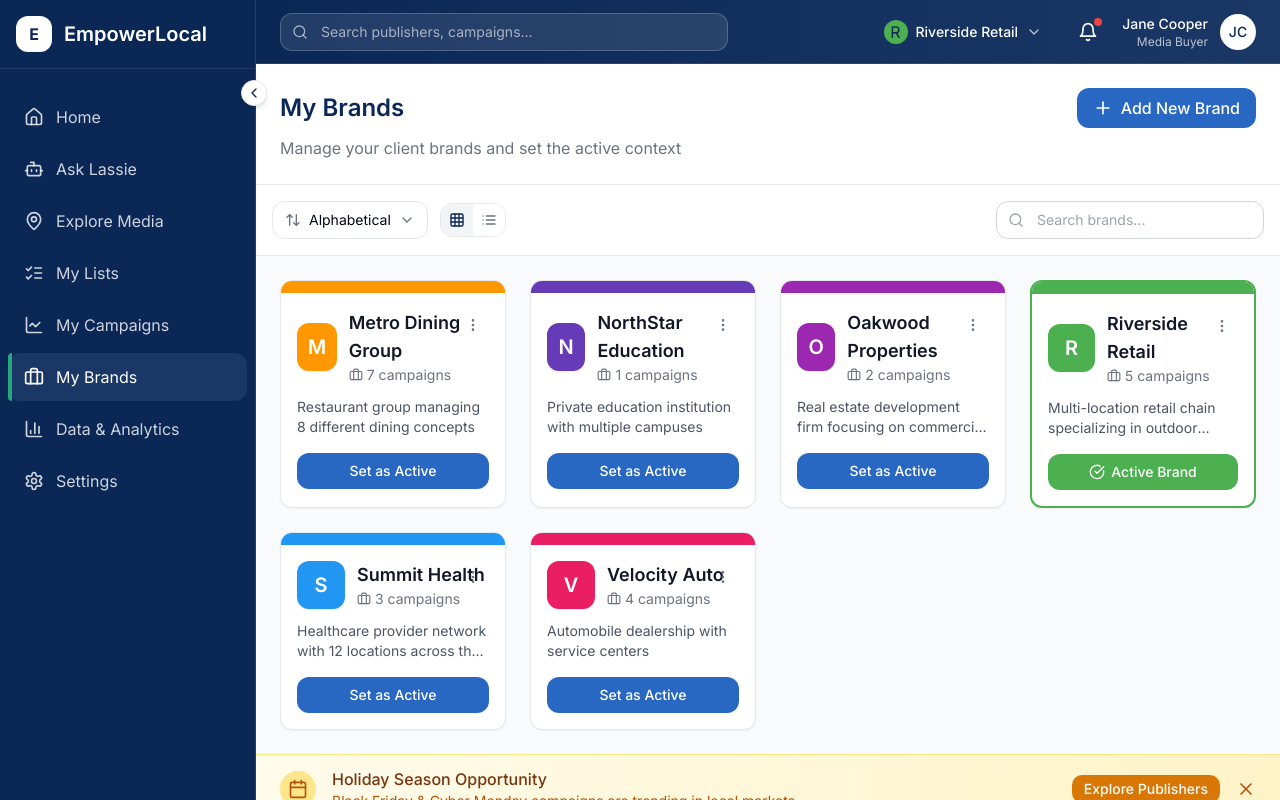
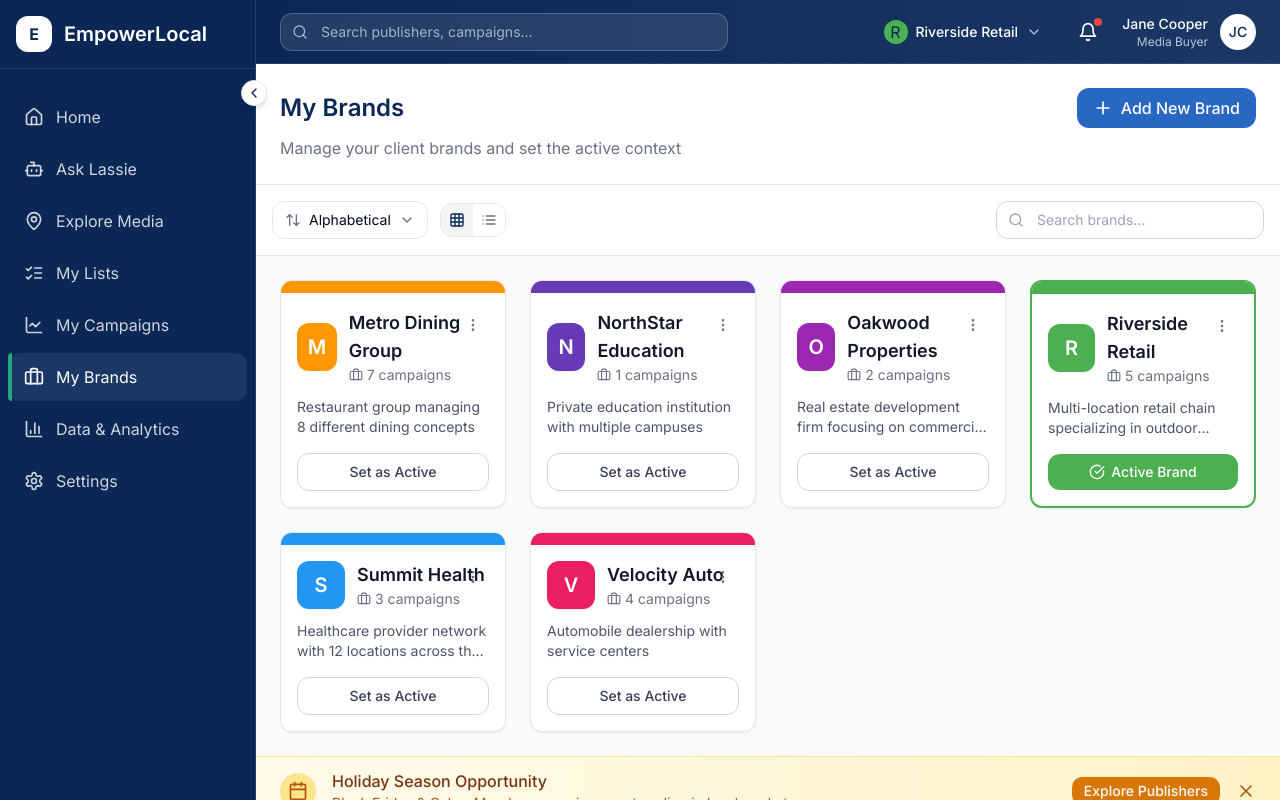
Before and after one commit to nesaplay/agency-campaign-demo, a React (Vite) app: page /brands in a window 1280 px wide. Built offline with nearby package versions, Linux system fonts and the light colour scheme.

Commit message:
Update style of active brand button
Updates the style of the "Set as Active" button on the BrandCard component to use a muted light grey background or transparent background with a border.

```diff
--- a/src/components/brands/BrandCard.tsx
+++ b/src/components/brands/BrandCard.tsx
@@ -115,7 +115,7 @@ const BrandCard: React.FC<BrandCardProps> = ({ brand, onSetActive }) => {
             "w-full py-2 rounded-lg text-sm font-medium flex items-center justify-center gap-1.5 transition-colors",
             brand.isActive
               ? "text-white"
-              : "bg-empowerlocal-blue text-white hover:bg-empowerlocal-navy"
+              : "bg-transparent border border-gray-300 text-gray-700 hover:bg-gray-50"
           )}
           onClick={(e) => {
             e.stopPropagation();
```
